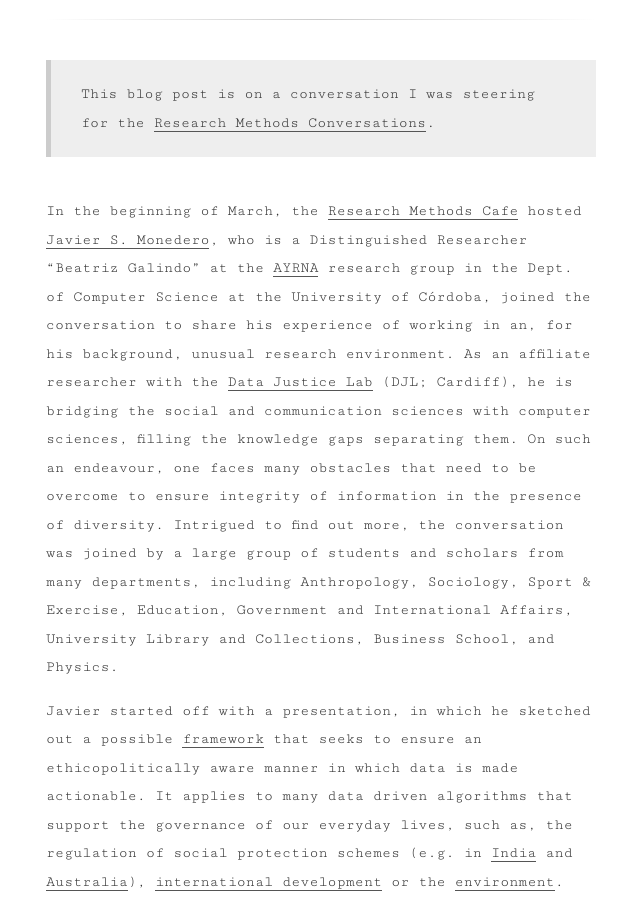
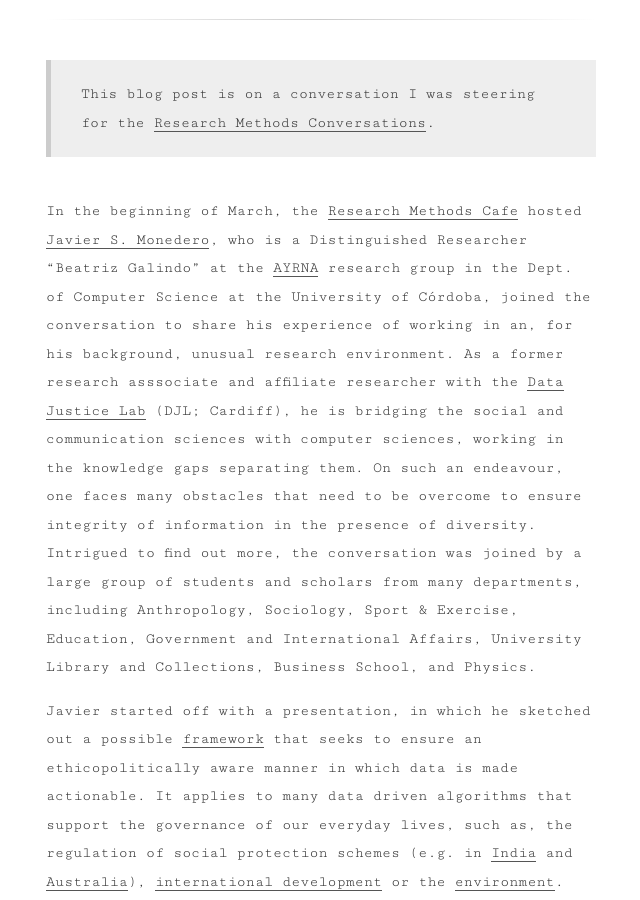
Before and after one commit to Christovis/Christovis.github.io, a Jekyll site: the page built from _essays/2021-03-03-blog-durham_research_methods.md, in a window 1280 px wide and 900 px high, scrolled down 461 px. Shown: the whole window, without its empty margins (319-959 px from the left). Built offline with Jekyll 4.4.1, drawn with Linux system fonts in a browser that asks for light colours; some of the changed text lies outside the part shown.

Commit message:
update with Javis edits

```diff
--- a/_essays/2021-03-03-blog-durham_research_methods.md
+++ b/_essays/2021-03-03-blog-durham_research_methods.md
@@ -9,7 +9,8 @@ authors: Christoph Becker
 
 > This blog post is on a conversation I was steering for the [Research Methods Conversations](https://duracuk-lb01-production.terminalfour.net/research/institutes-and-centres/research-methods/).
 
-In the beginning of March, the [Research Methods Cafe](https://duracuk-lb01-production.terminalfour.net/research/institutes-and-centres/research-methods/research/research-methods-cafe/) hosted [Javier S. Monedero](https://javism.github.io/), who is a Distinguished Researcher “Beatriz Galindo” at the [AYRNA](https://www.uco.es/ayrna/) research group in the Dept. of Computer Science at the University of Córdoba, joined the conversation to share his experience of working in an, for his background, unusual research environment. As an affiliate researcher with the [Data Justice Lab](https://datajusticelab.org/) (DJL; Cardiff), he is bridging the social and communication sciences with computer sciences, filling the knowledge gaps separating them. On such an endeavour, one faces many obstacles that need to be overcome to ensure integrity of information in the presence of diversity. Intrigued to find out more, the conversation was joined by a large group of students and scholars from many departments, including Anthropology, Sociology, Sport & Exercise, Education, Government and International Affairs, University Library and Collections, Business School, and Physics.
+
+In the beginning of March, the [Research Methods Cafe](https://duracuk-lb01-production.terminalfour.net/research/institutes-and-centres/research-methods/research/research-methods-cafe/) hosted [Javier S. Monedero](https://javism.github.io/), who is a Distinguished Researcher “Beatriz Galindo” at the [AYRNA](https://www.uco.es/ayrna/) research group in the Dept. of Computer Science at the University of Córdoba, joined the conversation to share his experience of working in an, for his background, unusual research environment. As a former research asssociate and  affiliate researcher with the [Data Justice Lab](https://datajusticelab.org/) (DJL; Cardiff), he is bridging the social and communication sciences with computer sciences, working in the knowledge gaps separating them. On such an endeavour, one faces many obstacles that need to be overcome to ensure integrity of information in the presence of diversity. Intrigued to find out more, the conversation was joined by a large group of students and scholars from many departments, including Anthropology, Sociology, Sport & Exercise, Education, Government and International Affairs, University Library and Collections, Business School, and Physics.
 
 Javier started off with a presentation, in which he sketched out a possible [framework](https://www.tandfonline.com/doi/full/10.1080/1369118X.2019.1606268) that seeks to ensure an ethicopolitically aware manner in which data is made actionable. It applies to many data driven algorithms that support the governance of our everyday lives, such as, the regulation of social protection schemes (e.g. in [India](https://www.tandfonline.com/doi/full/10.1080/1369118X.2019.1575448) and [Australia](https://www.tandfonline.com/doi/abs/10.1080/1369118X.2019.1606266)), [international development](https://www.tandfonline.com/doi/full/10.1080/1369118X.2019.1599039) or the [environment](https://www.tandfonline.com/doi/abs/10.1080/1369118X.2019.1596293). The framework takes a holistic approach, incorporating and respecting the plurality of various actors, interests and social forces that shape how and on what terms society is increasingly being datafied. In this way, it addresses issues relating to democratic procedures, the entrenchment and introduction of inequalities, discrimination and exclusion of certain groups, deteriorating working conditions, or the dehumanisation of decision-making that have been brought about by the drive for automatisation (as [exemplified](https://www.universiteitleiden.nl/en/news/2021/01/meuwese-on-new-developments-in-dutch-cabinets-response-to-child-benefits-scandal) recently in the Netherlands).
 
@@ -18,8 +19,8 @@ Following the layout of an ideal came the reflection on current practices and na
 Noticeable of the assessments is that they are carried out through the lens of performance metrics and are concerned about privacy and data protection. This, however, encounters the following problems. Firstly, there is the difficulty of choosing against which metric an algorithm is being optimized. Traditionally the optimization of accuracy, sensitivity and specificity have been pursued with fairness being added only recently. If fairness is of concern, then one has to realize that it is near to impossible to produce a (general) statistical definition of fairness (due to the different and sometimes incompatible measures of fairness, e.g., distributive vs procedural fairness). Secondly, the implications of datafication go beyond individual privacy, since data processes are not 'flat' and do not implicate everyone in the same way. They entail power dynamics that require investigation and critique that go beyond technical questions but relate to long-standing social, political, economic and cultural issues. Therefore, if one seeks to assess the ethicopolitical effects of sociotechnical practices on our society, multiple entry-points from a range of scholarly disciplines are required.
 
 However, working in a diverse research team that cooperatively finds those entry-points comes with its challenges. Each participant is often an expert in a highly specialized field, having a distinct perspective. To meet the scientific goals, [S. L. Star and J. R. Griesemer (1989)](https://journals.sagepub.com/doi/10.1177/030631289019003001) identify the following requirements for collective work:
-develop, teach, and enforce a clear set of methods to 'discipline' information flow
-generate a set of [boundary objects](https://en.wikipedia.org/wiki/Boundary_object) which maximise both the autonomy and communication between participants.
+- develop, teach, and enforce a clear set of methods to 'discipline' information flow
+- generate a set of [boundary objects](https://en.wikipedia.org/wiki/Boundary_object) which maximise both the autonomy and communication between participants.
 To identify the optimal information flow and boundary object needs effort and doesn't need to be static in time. Javier vividly remembers how long it can take to arrive at a common understanding and vocabulary, without which communication becomes impossible, i.e., information can't flow.
 
 Upon reflection by the participants on their own working environments, it was becoming apparent that the current academic framework makes it difficult to pursue and motivate highly interdisciplinary research efforts, even though they are of such importance. As jobs are often found within one particular department and not across them, people whose work does not align with one but multiple disciplines are less likely to find a faculty position. Whether this is the cause or not isn't certain, but many questions and mistakes are repeated with new sets of tools that might be helped and avoided if information would flow more across departments. One can only imagine what impact it would have had, if the company behind COMPAS would have hired scholars from science and technology studies...
```
